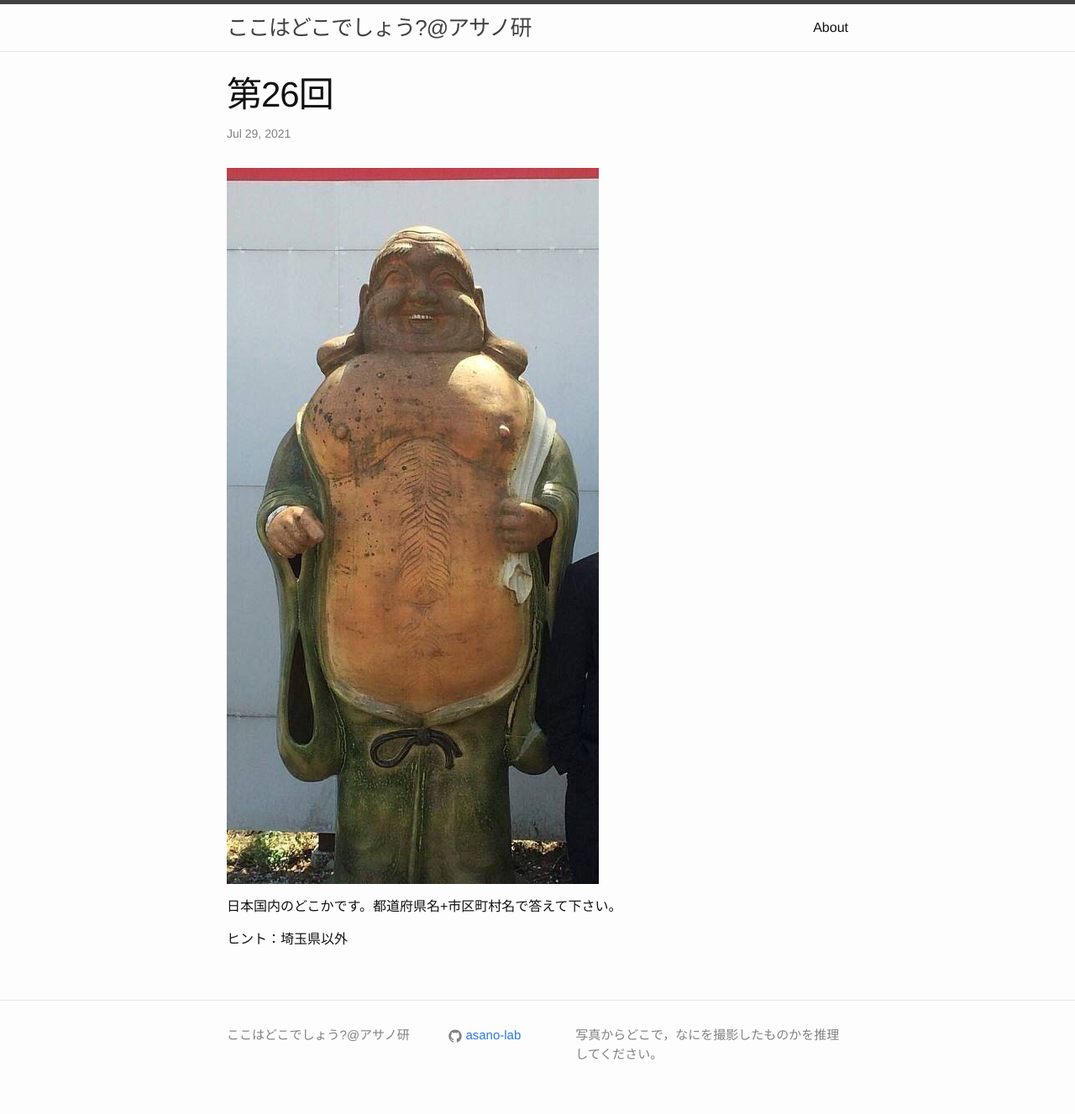
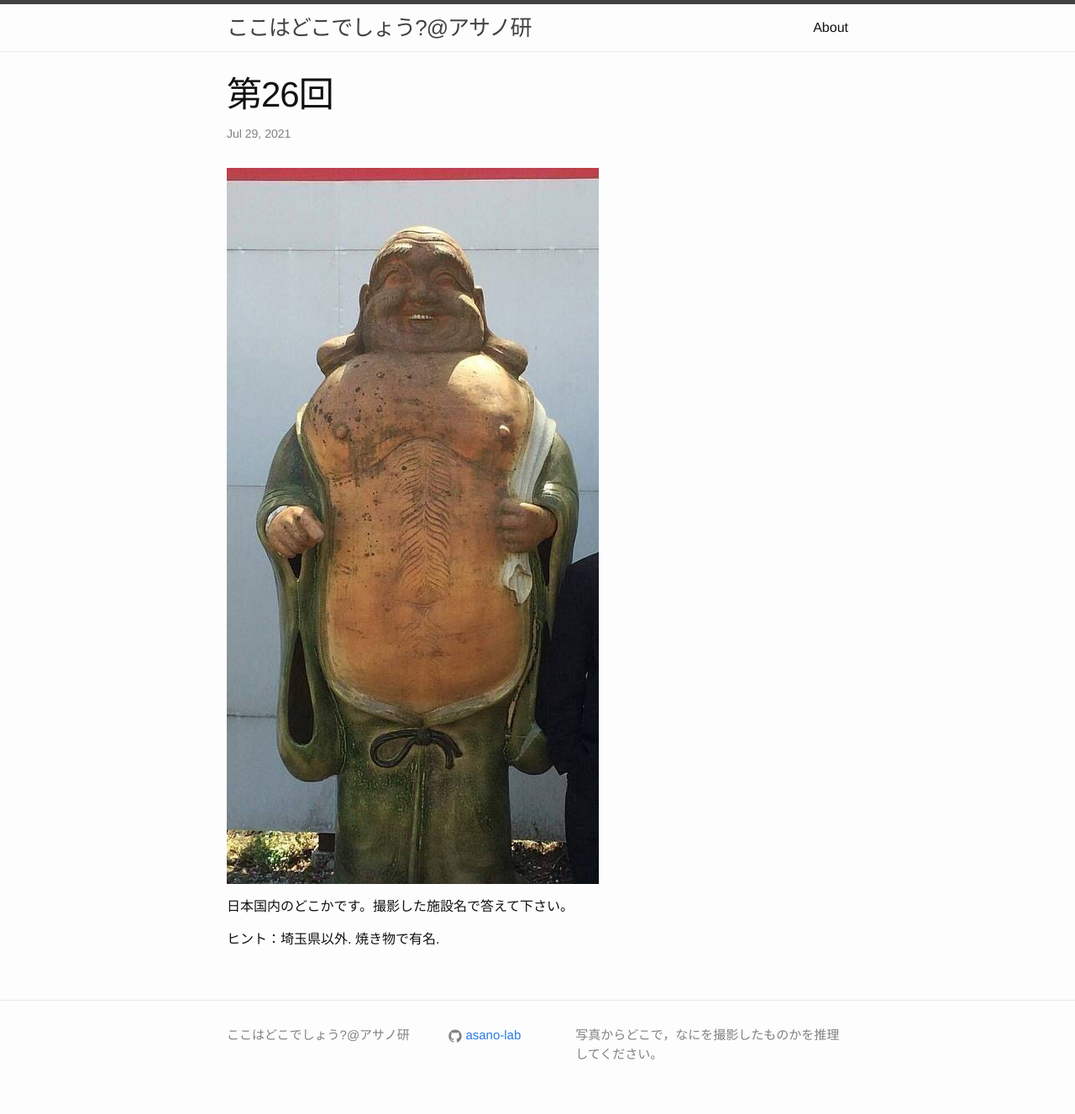
Before and after one commit to asano-lab/kokodoko, a Jekyll site: the page built from _posts/2021-07-29-q26.md, in a window 1280 px wide. Shown: the whole page at 84% size. Built offline with Jekyll 4.4.1, drawn with Linux system fonts in a browser that asks for light colours.

Commit message:
第26問の説明を変更

```diff
--- a/_posts/2021-07-29-q26.md
+++ b/_posts/2021-07-29-q26.md
@@ -7,6 +7,6 @@ categories: question
 
 ![第26回　写真](/kokodoko/images/q26.jpg)
 
-日本国内のどこかです。都道府県名+市区町村名で答えて下さい。
+日本国内のどこかです。撮影した施設名で答えて下さい。
 
-ヒント：埼玉県以外
+ヒント：埼玉県以外. 焼き物で有名.
```
